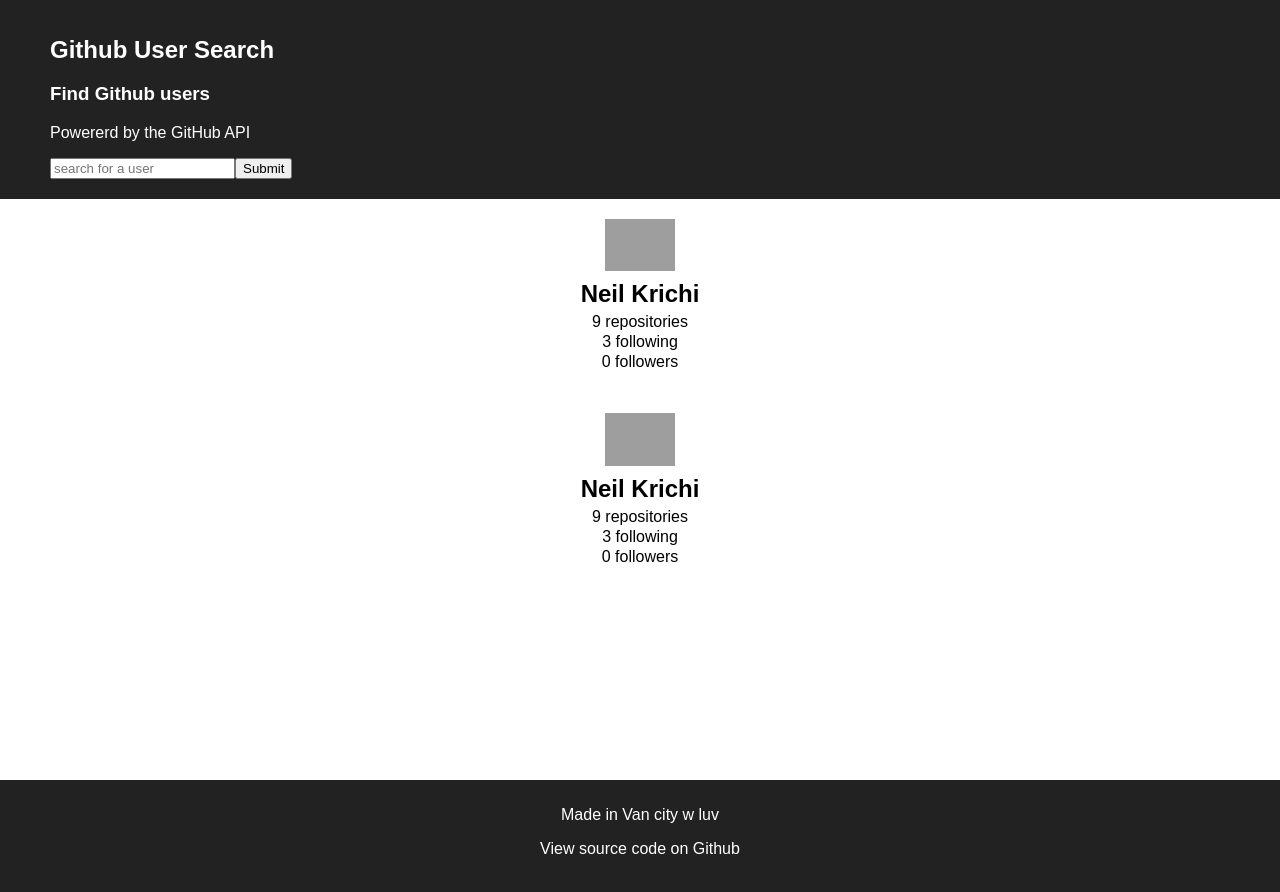
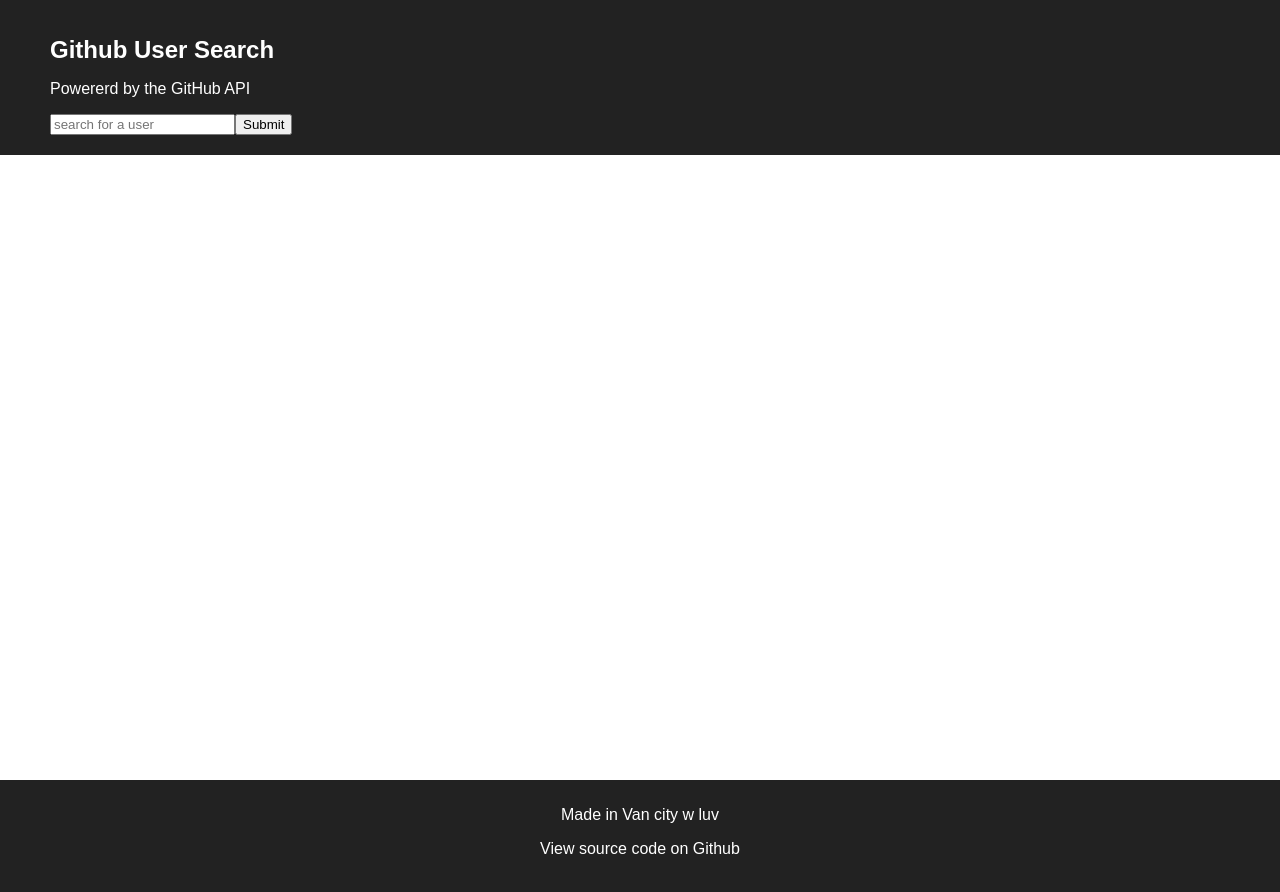
Before and after one commit to neilkrichi/git-repertoire, a React (Create React App) app: page / in a window 1280 px wide. Shown: the top 892 px of the page. Built offline with nearby package versions, Linux system fonts and the light colour scheme; grey boxes are pictures that could not be loaded.

Commit message:
render usernames and avatars

```diff
--- a/src/App.css
+++ b/src/App.css
@@ -43,20 +43,26 @@
   height: 100px;
 }
 
-.avatar .thumbnail {
-  width: 70px;
-  height: auto;
+
+.App-body {
+  padding: 50px 60px;
+  display: flex;
+  flex-direction: row;
+  flex-wrap: wrap;
+  justify-content: space-evenly;
 }
 
 .user-container {
-  padding: 20px 50px;
-  text-align: center;
-}
-
-.user-info p {
-  margin: 2px;
+  width: 200px;
+  height: 200px;
+  margin: auto;
 }
 
 .user-info h2 {
   margin: 5px;
 }
+
+.user-info .thumbnail {
+  width: 100px;
+  height: auto;
+}
--- a/src/App.js
+++ b/src/App.js
@@ -1,17 +1,70 @@
 import React, { Component } from 'react';
-import Header from './Header'
 import Footer from './Footer'
-import Avatar from './Avatar'
-import User from './User'
+import UserList from './UserList'
+import UserDetails from './UserDetails'
 import './App.css';
 
 class App extends Component {
+  constructor(props){
+    super(props);
+    this.state = {
+      username: '',
+      userData: []
+    }
+
+    this.handleChange = this.handleChange.bind(this);
+    this.handleSubmit = this.handleSubmit.bind(this);
+  }
+
+  getUser(username) {
+    fetch(`https://api.github.com/search/users?q=${username}`)
+    .then(response => response.json())
+    .then(response => {
+      this.setState({userData: response.items});
+      console.log(this.state.userData)
+      if (response.message === 'Not Found') {
+        let error = 'There was an error'
+        console.log(error)
+      }
+      return response
+    })
+    .catch((error) => {
+    })
+  }
+
+  handleChange(e) {
+    this.setState({username: e.target.value});
+  }
+
+  handleSubmit(e) {
+    e.preventDefault();
+    this.getUser(this.state.username)
+  }
+
   render() {
     return (
       <div className="App">
-        <Header />
-        <User />
-        <User />
+
+        <div className="App-header">
+          <h1 className="App-title">Github User Search</h1>
+          <p>Powererd by the <a>GitHub API</a></p>
+            <div>
+              <form onSubmit={this.handleSubmit}>
+                <input type='text' name='username' value={this.state.username} placeholder='search for a user' onChange={this.handleChange} />
+                <input type='submit' value='Submit' />
+              </form>
+            </div>
+        </div>
+
+        <div className='App-body'>
+          {this.state.userData.map((user)=>{
+                  return(
+                      <UserList
+                        user={user}
+                        />
+                  )
+                })}
+        </div>
         <Footer/>
       </div>
     );
--- a/src/Avatar.js
+++ /dev/null
@@ -1,12 +0,0 @@
-import React, { Component } from 'react';
-import './App.css';
-
-export default class Avatar extends Component {
-  render(){
-    return(
-      <div className='avatar'>
-        <img src='https://avatars0.githubusercontent.com/u/11022827?s=460&v=4' className='thumbnail' />
-      </div>
-    )
-  }
-}
--- a/src/Footer.js
+++ b/src/Footer.js
@@ -1,5 +1,4 @@
 import React, { Component } from 'react';
-import { Link } from 'react-router';
 import './App.css';
 
 export default class Footer extends Component {
--- a/src/Header.js
+++ /dev/null
@@ -1,51 +0,0 @@
-import React, { Component } from 'react';
-import './App.css';
-
-export default class Header extends Component {
-  constructor(props){
-    super(props);
-    this.state = {
-      username: ''
-    }
-
-    this.handleChange = this.handleChange.bind(this);
-    this.handleSubmit = this.handleSubmit.bind(this);
-  }
-
-  getUser(username) {
-    fetch(`https://api.github.com/search/users?q=${username}`)
-    .then(response => response.json())
-    .then(response => {
-      console.log(response)
-      if (response.message === 'Not Found') {
-        console.log('There was en error')
-      }
-      return response
-    })
-  }
-
-  handleChange(e) {
-    this.setState({username: e.target.value});
-  }
-
-  handleSubmit(e) {
-    e.preventDefault();
-    this.getUser(this.state.username)
-  }
-
-  render(){
-    return(
-      <div className="App-header">
-        <h1 className="App-title">Github User Search</h1>
-        <h3>Find Github users</h3>
-        <p>Powererd by the <a>GitHub API</a></p>
-          <div>
-            <form onSubmit={this.handleSubmit}>
-              <input type='text' name='username' placeholder='search for a user' onChange={this.handleChange} />
-              <input type='submit' value='Submit' />
-            </form>
-          </div>
-      </div>
-    )
-  }
-}
--- /dev/null
+++ b/src/UserDetails.js
@@ -0,0 +1,24 @@
+import React, { Component } from 'react';
+import './App.css';
+
+export default class User extends Component {
+  constructor(props) {
+    super(props);
+    this.state = {
+    };
+  }
+
+  render(){
+    return(
+      <div className=''>
+        <div className=''>
+          <h2>{this.props.user.name}</h2>
+          <p>{this.props.public_repos} public repositories</p>
+          <p>{this.props.following} following</p>
+          <p>{this.props.followers} followers</p>
+        </div>
+      </div>
+
+    )
+  }
+}
--- a/src/User.js
+++ b/src/UserList.js
@@ -1,17 +1,19 @@
 import React, { Component } from 'react';
-import Avatar from './Avatar'
 import './App.css';
 
 export default class User extends Component {
+  constructor(props) {
+    super(props);
+    this.state = {
+    };
+  }
+
   render(){
     return(
       <div className='user-container'>
-        <Avatar />
         <div className='user-info'>
-          <h2>Neil Krichi</h2>
-          <p>9 repositories</p>
-          <p>3 following</p>
-          <p>0 followers</p>
+          <img className='thumbnail' src={this.props.user.avatar_url} className='thumbnail' />
+          <h2>{this.props.user.login}</h2>
         </div>
       </div>
 
```
